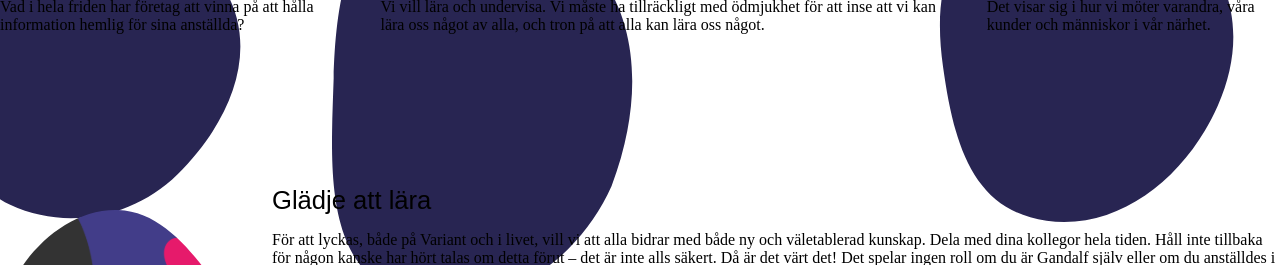
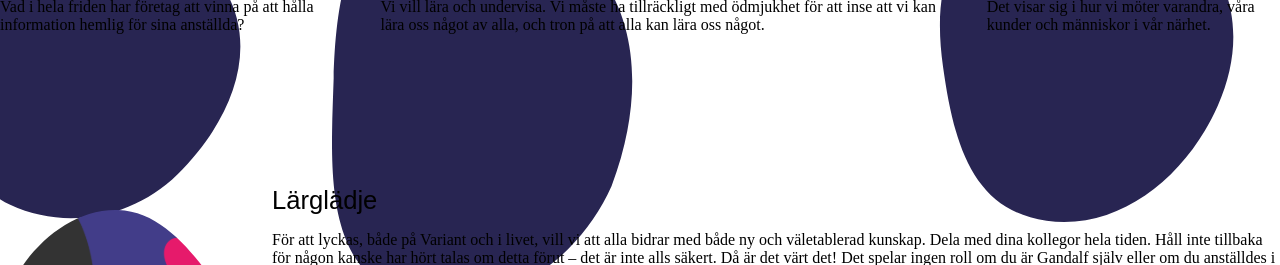
Before and after one commit to varianter/handbook-se, a Next.js app: page / in a window 1280 px wide. Shown: the part 1140-1405 px from the top of the page. Built offline with nearby package versions, Linux system fonts and the light colour scheme.

Commit message:
Update index.mdx (#24)
Ändrat Glädjen att lära till lärglädje

Signed-off-by: saradolken <129518696+saradolken@users.noreply.github.com>

```diff
--- a/pages/index.mdx
+++ b/pages/index.mdx
@@ -56,7 +56,7 @@ Våra värderingar är grunden för hur vi behandlar varandra. Det kommer att fi
   className="illustration illustration--left"
 />
 
-### Glädje att lära
+### Lärglädje
 
 För att lyckas, både på Variant och i livet, vill vi att alla bidrar med både ny och väletablerad kunskap. Dela med dina kollegor hela tiden. Håll inte tillbaka för någon kanske har hört talas om detta förut – det är inte alls säkert. Då är det värt det! Det spelar ingen roll om du är Gandalf själv eller om du anställdes i måndags – vi behöver din hjälp.
 
```
